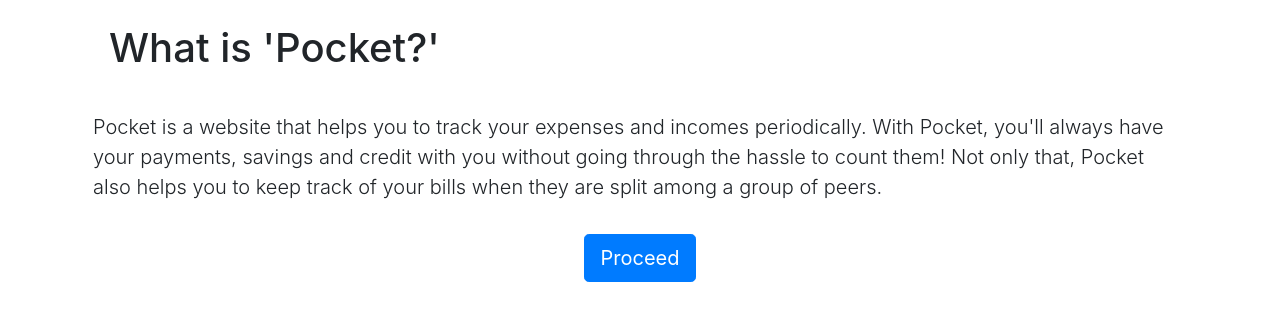
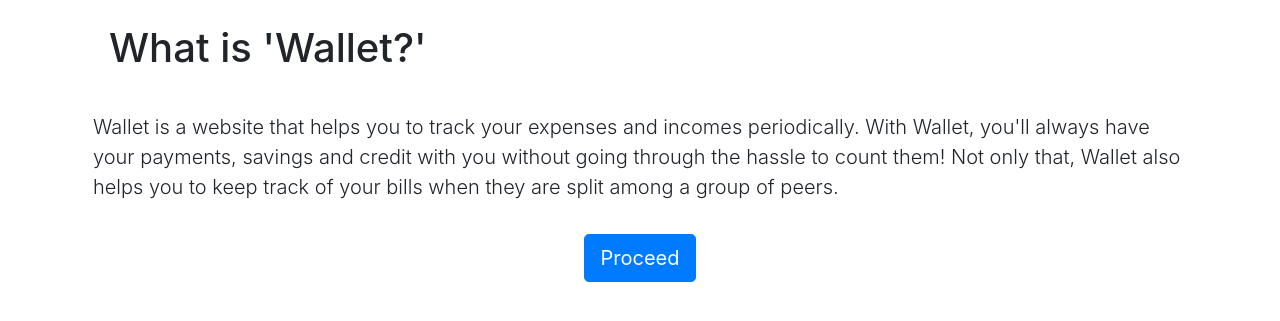
Before and after one commit to SoumyaMukhija/wallet, a Flask app: page /about in a window 1280 px wide. Shown: the part 56-377 px from the top of the page. Run offline with Flask 2, Linux system fonts and the light colour scheme; some libraries are stand-ins or nearby versions.

Commit message:
Add files via upload

```diff
--- a/templates/about.html
+++ b/templates/about.html
@@ -2,11 +2,11 @@
 
 {% block body %}
 <div class='container p-4 page-header'>
-	<h1>What is 'Pocket?'<h1>
+	<h1>What is 'Wallet?'<h1>
 </div>
 
 <div class='container p-2'>
-	<p class='lead'>Pocket is a website that helps you to track your expenses and incomes periodically. With Pocket, you'll always have your payments, savings and credit with you without going through the hassle to count them! Not only that, Pocket also helps you to keep track of your bills when they are split among a group of peers.</p>
+	<p class='lead'>Wallet is a website that helps you to track your expenses and incomes periodically. With Wallet, you'll always have your payments, savings and credit with you without going through the hassle to count them! Not only that, Wallet also helps you to keep track of your bills when they are split among a group of peers.</p>
 </div>
 <div class='p-2 text-center'>
 	<button type='button' class='text-center btn btn-primary btn-lg' href='/'> Proceed </button>
```
